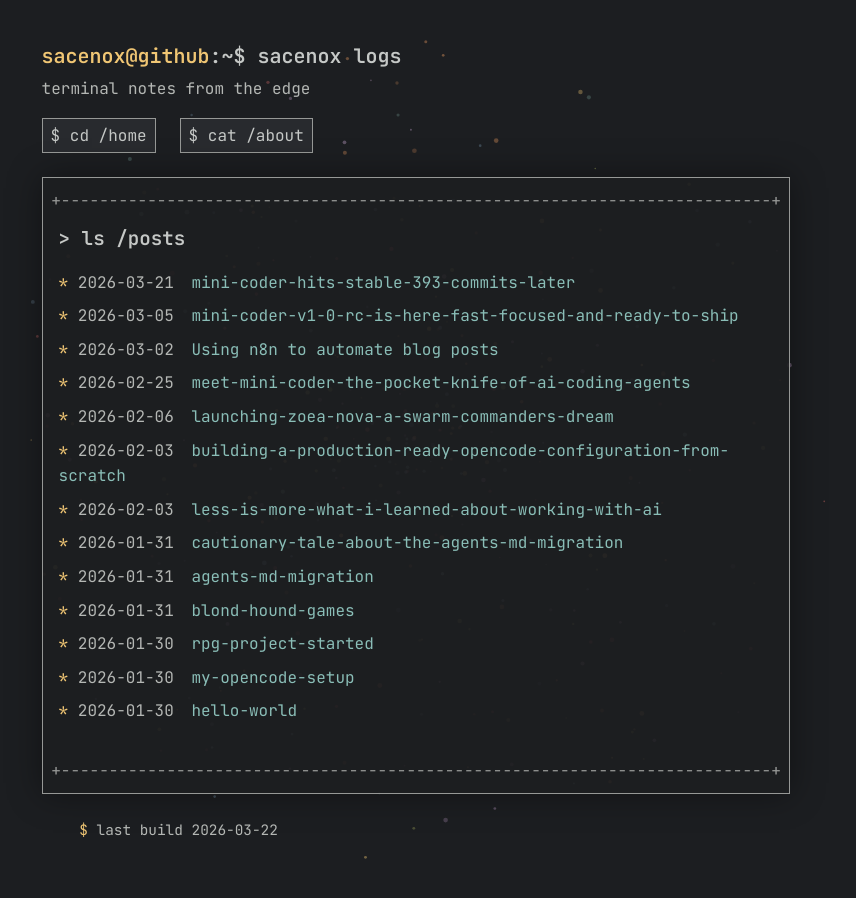
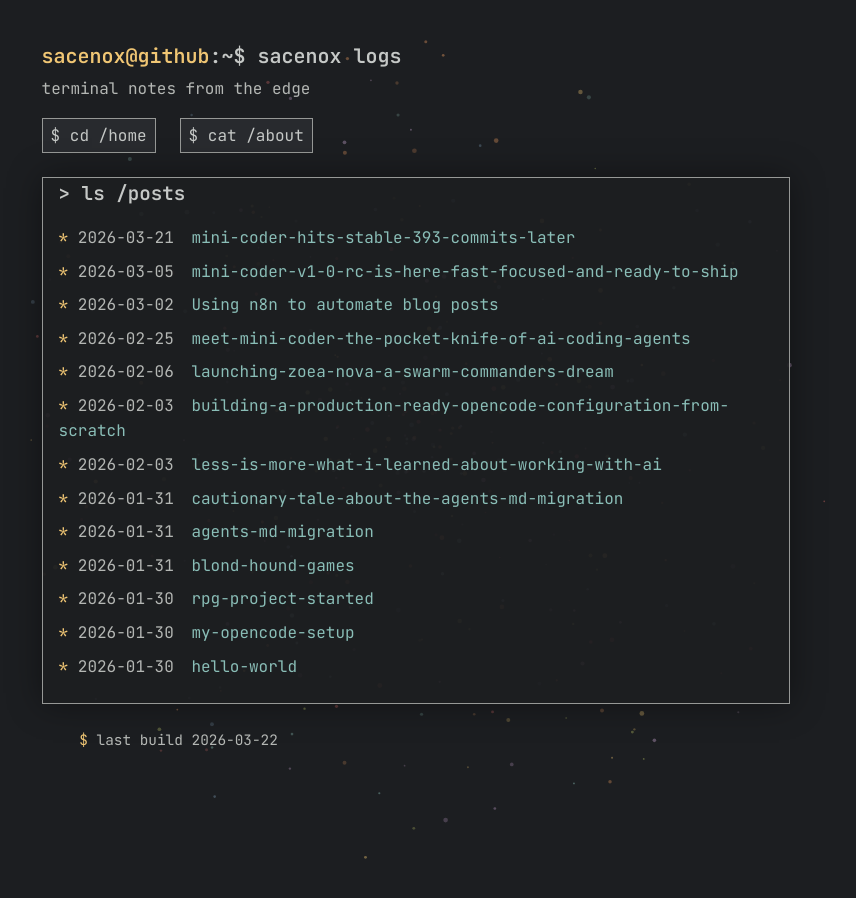
Before and after one commit to sacenox/sacenox.github.io, a Jekyll site: the page built from index.md, in a window 1280 px wide. Shown: the whole page, without its empty margins (224-1080 px from the left). Built offline with Jekyll 4.4.1, drawn with Linux system fonts in a browser that asks for light colours.

Commit message:
feat: remove mobile breaking separators

```diff
--- a/_layouts/default.html
+++ b/_layouts/default.html
@@ -1,5 +1,6 @@
 ---
 ---
+
 <!doctype html>
 <html lang="en">
   {% include head.html %}
@@ -8,23 +9,24 @@
     <div class="page">
       <header class="site-header">
         <div class="site-title">
-          <span class="prompt">sacenox@github</span>:~$ <span class="title-text">{{ site.title }}</span><span class="cursor" aria-hidden="true"></span>
+          <span class="prompt">sacenox@github</span>:~$
+          <span class="title-text">{{ site.title }}</span
+          ><span class="cursor" aria-hidden="true"></span>
         </div>
         <div class="site-tagline">{{ site.description }}</div>
         <nav class="site-nav" aria-label="Primary">
           <a class="nav-link" href="{{ '/' | relative_url }}">$ cd /home</a>
-          <a class="nav-link" href="{{ '/about' | relative_url }}">$ cat /about</a>
+          <a class="nav-link" href="{{ '/about' | relative_url }}"
+            >$ cat /about</a
+          >
         </nav>
       </header>
       <main class="content-frame">
-        <div class="ascii-line">+--------------------------------------------------------------------------+</div>
-        <div class="ascii-content">
-          {{ content }}
-        </div>
-        <div class="ascii-line">+--------------------------------------------------------------------------+</div>
+        <div class="ascii-content">{{ content }}</div>
       </main>
       <footer class="site-footer">
-        <span class="prompt">$</span> last build {{ site.time | date: "%Y-%m-%d" }}
+        <span class="prompt">$</span> last build {{ site.time | date: "%Y-%m-%d"
+        }}
       </footer>
     </div>
     <script src="{{ '/assets/js/galaxy.js' | relative_url }}"></script>
```
